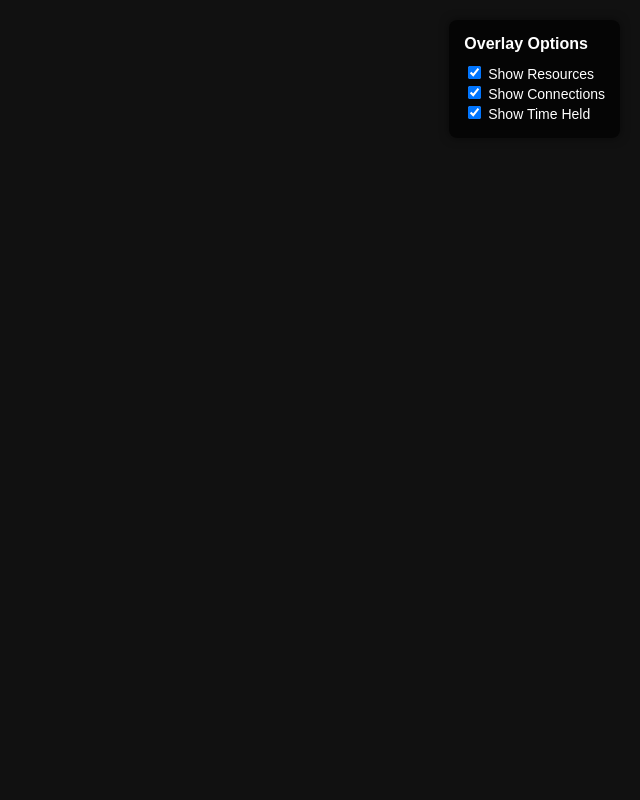
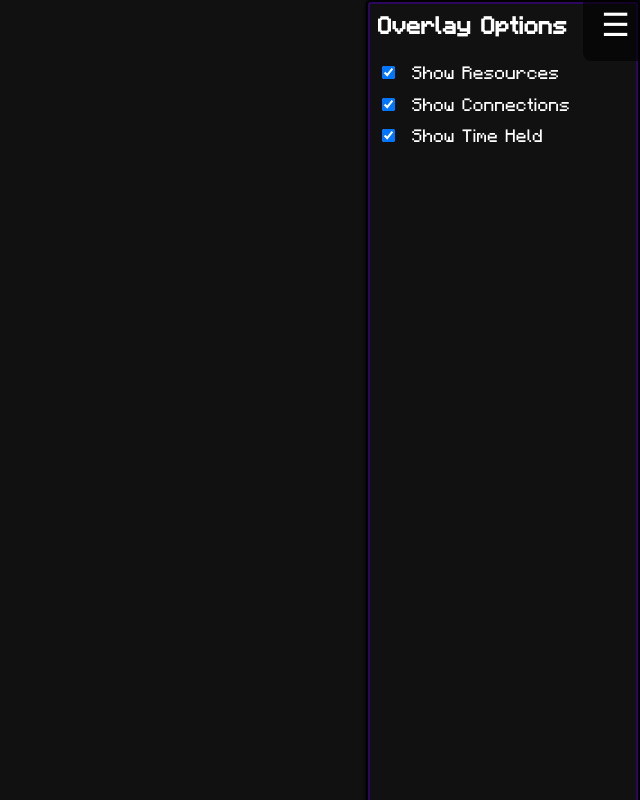
Before and after one commit to wynnmap/wynnmap.github.io, a plain HTML site: page index.html in a window 1280 px wide. Shown: the whole page, without its empty margins (640-1280 px from the left). Drawn offline with nearby package versions, Linux system fonts and the light colour scheme; no server answers.

Commit message:
Style changes and settings moved to sidebar

```diff
--- a/css/style.css
+++ b/css/style.css
@@ -22,34 +22,75 @@ canvas {
 
 .tooltip {
     position: absolute;
-    background: rgba(0, 0, 0, 0.85);
     color: #fff;
-    padding: 8px 12px;
-    border-radius: 8px;
     font-size: 14px;
     pointer-events: none;
     display: none;
     z-index: 10;
     white-space: nowrap;
+
+    background-color: black;
+    border: 2px solid black;
+    border-radius: 5px;
+    box-shadow: black 0 0 4px;
+    line-height: 1.3;
+    outline: 2px solid #2c075f;
+    outline-offset: -4px;
+    padding: 10px;
 }
 
-#map-controls {
-    position: absolute;
-    top: 20px;
-    right: 20px;
-    padding: 15px;
-    background: rgba(0, 0, 0, 0.7);
+/* Toggle button */
+#menu-toggle {
+    position: fixed;
+    top: -10px;
+    right: -8px;
+    font-size: 32px;
+    cursor: pointer;
+    z-index: 1001;
+    background: rgba(0,0,0,0.6);
     color: white;
-    font-family: Minecraft, sans-serif;
+    padding: 16px 18px;
     border-radius: 8px;
-    box-shadow: 0 0 10px rgba(0,0,0,0.5);
-    z-index: 10;
 }
-#map-controls h3 {
+
+/* Sidebar */
+.sidebar {
+    position: fixed;
+    top: 0;
+    right: 0;
+    height: 100%;
+    width: 250px;
+    background-color: #111;
+    color: white;
+    padding: 20px;
+    box-shadow: -2px 0 5px rgba(0,0,0,0.5);
+    transition: transform 0.3s ease;
+    z-index: 1000;
+
+    border: 2px solid black;
+    border-radius: 5px;
+    box-shadow: black 0 0 4px;
+    line-height: 1.3;
+    outline: 2px solid #2c075f;
+    outline-offset: -4px;
+    padding: 10px;
+}
+
+.sidebar.closed {
+    transform: translateX(100%);
+}
+
+.sidebar h2 {
     margin-top: 0;
-    font-size: 16px;
-    margin-bottom: 10px;
+    margin-bottom: 20px;
 }
-#map-controls label {
-    font-size: 14px;
+
+.sidebar label {
+    display: block;
+    margin-bottom: 8px;
+    font-size: 18px;
 }
+
+.sidebar input[type="checkbox"] {
+    margin-right: 10px;
+}
--- a/index.html
+++ b/index.html
@@ -23,15 +23,17 @@
     </style>
     <link rel="stylesheet" href="css/style.css">
 </head>
-<body>
+<body style="font: 16px MinecraftRegular;">
     <div id="map-container">
         <canvas id="map-canvas"></canvas>
         <div id="tooltip" class="tooltip"></div>
     </div>
-    <div id="map-controls">
-        <h3>Overlay Options</h3>
-        <label><input type="checkbox" id="toggle-resources" checked> Show Resources</label><br>
-        <label><input type="checkbox" id="toggle-connections" checked> Show Connections</label><br>
+    <div id="menu-toggle">☰</div>
+
+    <div id="sidebar" class="sidebar open">
+        <h2>Overlay Options</h2>
+        <label><input type="checkbox" id="toggle-resources" checked> Show Resources</label>
+        <label><input type="checkbox" id="toggle-connections" checked> Show Connections</label>
         <label><input type="checkbox" id="toggle-timeheld" checked> Show Time Held</label>
     </div>
 
--- a/js/main.js
+++ b/js/main.js
@@ -92,6 +92,12 @@ canvas.addEventListener("wheel", (e) => {
     drawEverything();
 });
 
+document.getElementById("menu-toggle").addEventListener("click", () => {
+    const sidebar = document.getElementById("sidebar");
+    sidebar.classList.toggle("closed");
+});
+
+
 function handleHover(e) {
     const rect = canvas.getBoundingClientRect();
     const mouseX = (e.clientX - rect.left - offsetX) / scale;
```
